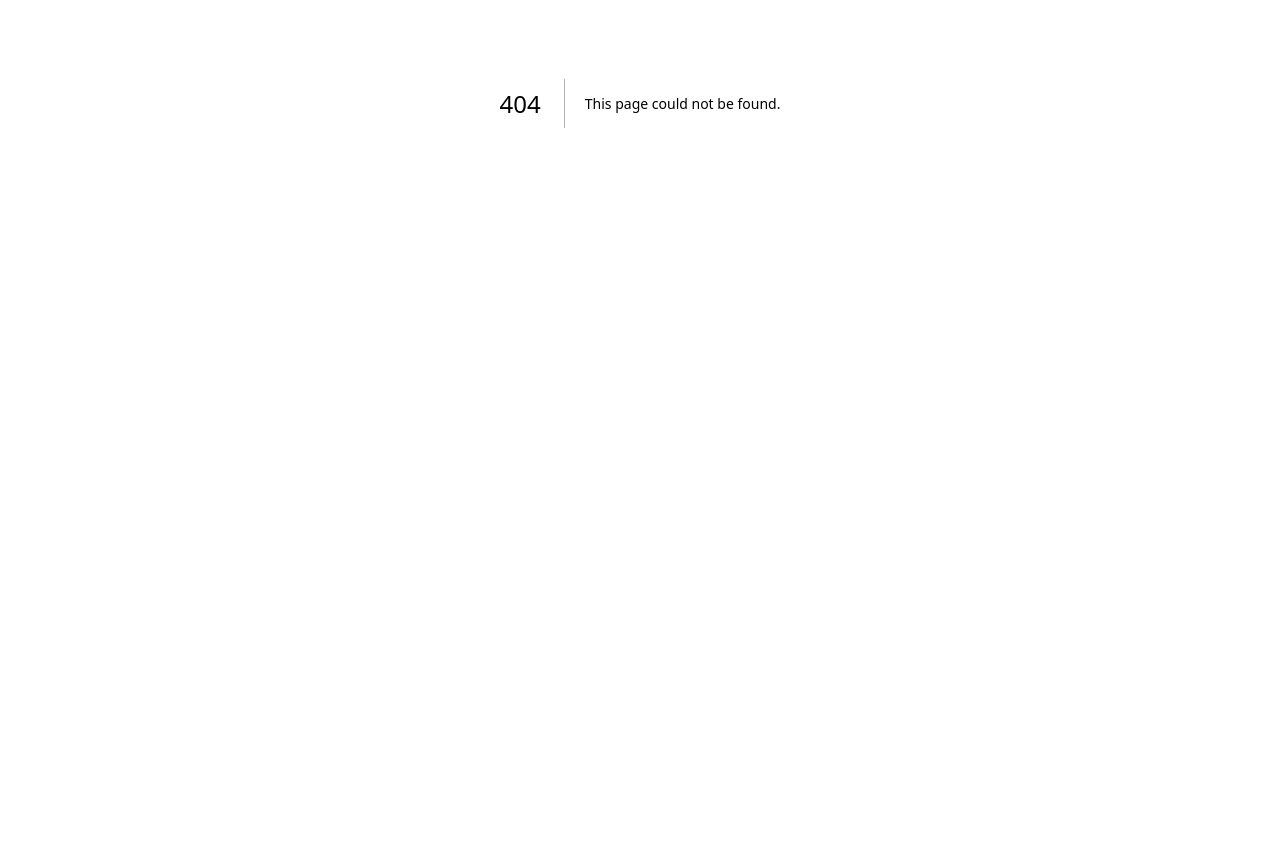
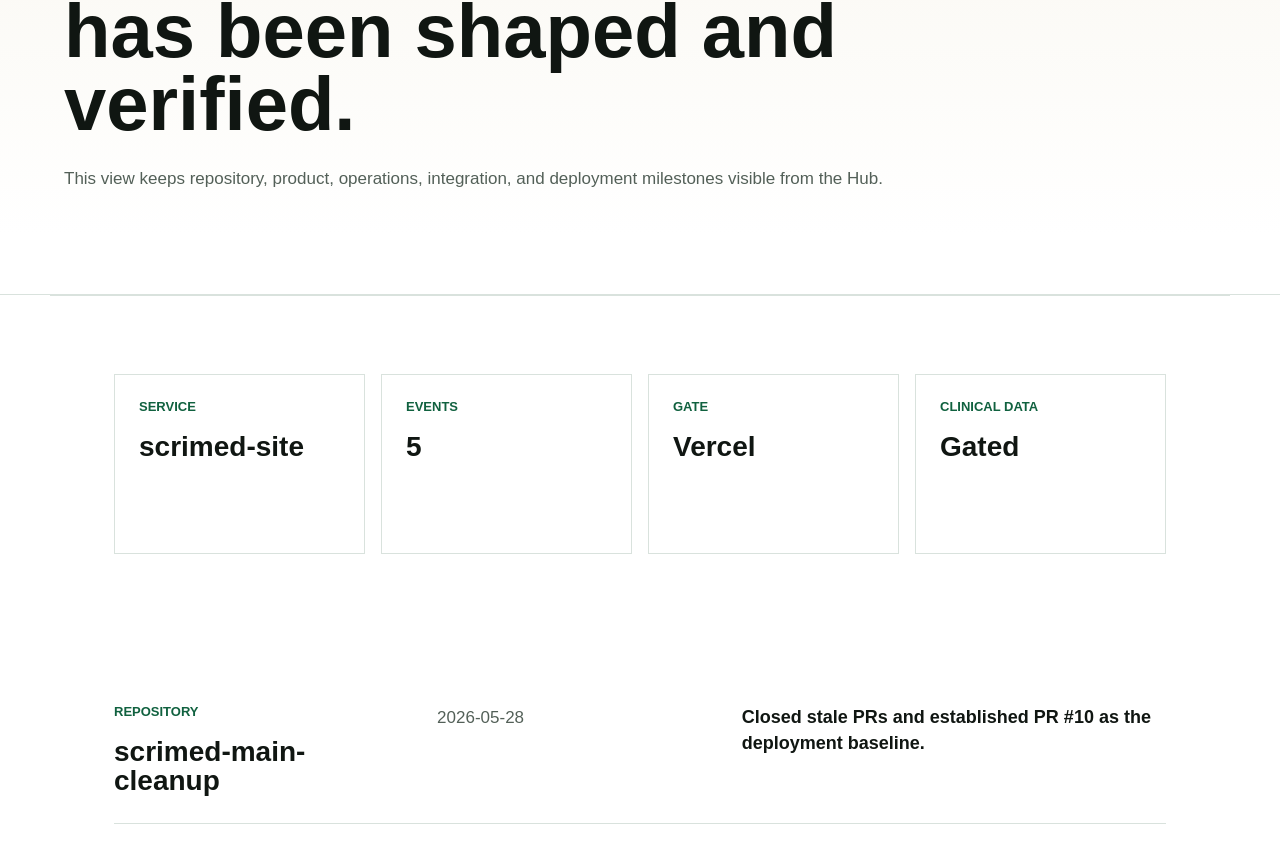
Before and after one commit to temitayodahunsi777/scrimed-site, a Next.js app: page /hub/events in a window 1280 px wide. Before the commit this address had no page. Shown: the part 297-1140 px from the top of the page. Before the commit the page ends 800 px from the top, so only its background shows below. Built offline with nearby package versions, Linux system fonts and the light colour scheme.

Commit message:
Add Hub events console view

```diff
--- /dev/null
+++ b/app/hub/events/page.tsx
@@ -0,0 +1,50 @@
+import { getEventSummary } from "../../lib/hubOperations";
+
+export default function HubEventsPage() {
+  const summary = getEventSummary();
+
+  return (
+    <main>
+      <section className="page-hero hub-hero">
+        <a className="back-link" href="/hub">Hub</a>
+        <p className="eyebrow">Event console</p>
+        <h1>Execution events show how the SCRIMED foundation has been shaped and verified.</h1>
+        <p className="hero-text">
+          This view keeps repository, product, operations, integration, and deployment milestones visible from the Hub.
+        </p>
+      </section>
+
+      <section className="section-band hub-summary" aria-label="Event summary">
+        <article>
+          <span>Service</span>
+          <strong>{summary.service}</strong>
+        </article>
+        <article>
+          <span>Events</span>
+          <strong>{summary.count}</strong>
+        </article>
+        <article>
+          <span>Gate</span>
+          <strong>Vercel</strong>
+        </article>
+        <article>
+          <span>Clinical data</span>
+          <strong>Gated</strong>
+        </article>
+      </section>
+
+      <section className="table-section" aria-label="Hub events">
+        {summary.events.map((event) => (
+          <article className="module-row" key={event.id}>
+            <div>
+              <span>{event.type}</span>
+              <h2>{event.id}</h2>
+            </div>
+            <p>{event.date}</p>
+            <strong>{event.summary}</strong>
+          </article>
+        ))}
+      </section>
+    </main>
+  );
+}
```
